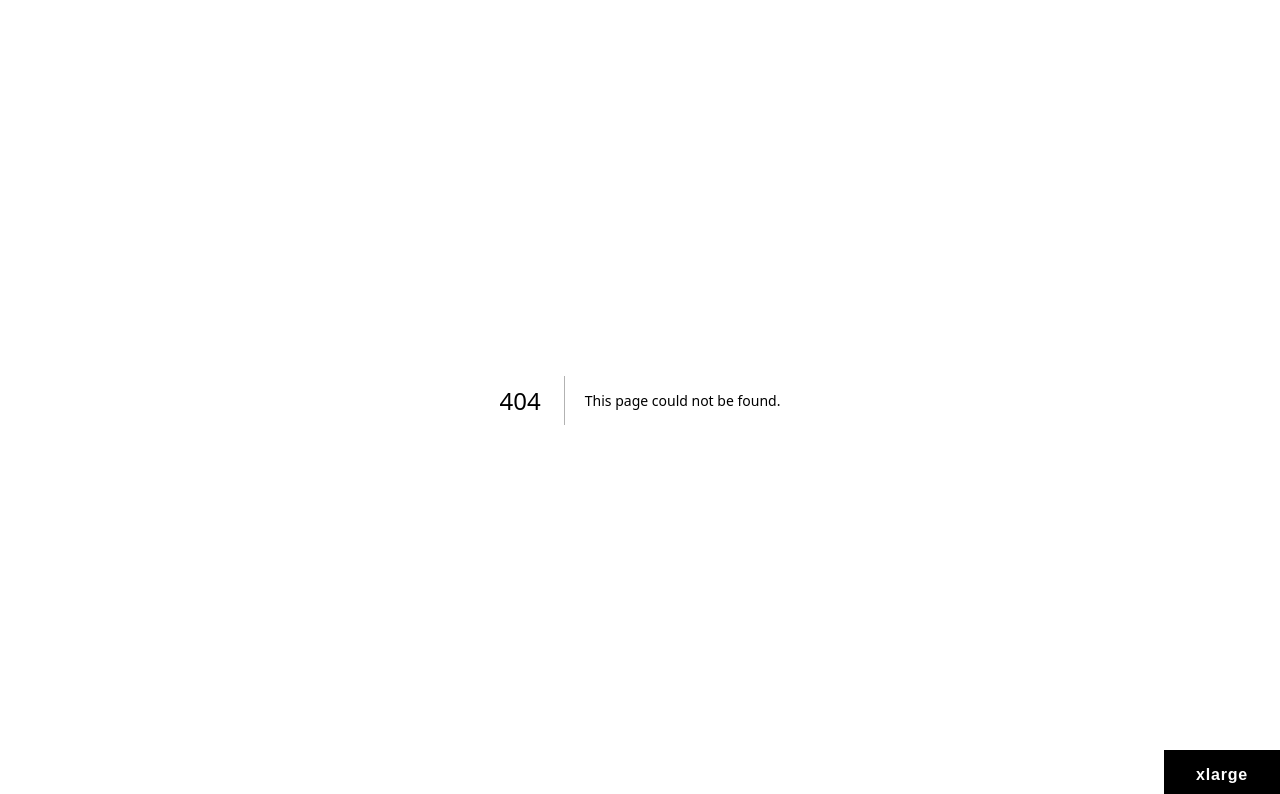
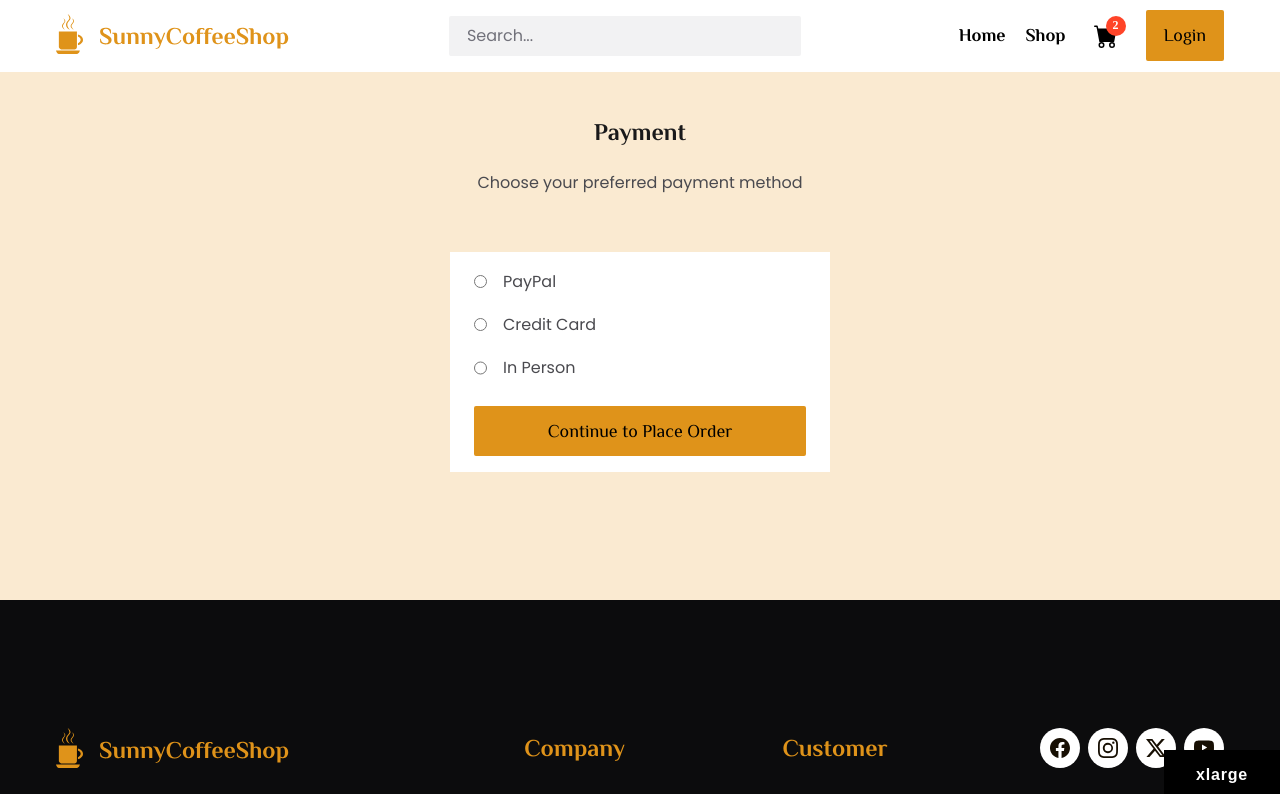
Before and after one commit to harounach/sunnycoffeeshop, a Next.js app: page /checkout/payment in a window 1280 px wide. Before the commit this address had no page. Shown: the top 794 px of the page. Built offline with nearby package versions, Linux system fonts and the light colour scheme.

Commit message:
Create payment page

```diff
--- /dev/null
+++ b/app/checkout/payment/page.tsx
@@ -0,0 +1,25 @@
+import Header from "@/app/ui/navigation/header/Header";
+import Footer from "@/app/ui/navigation/footer/Footer";
+import PaymentForm from "@/app/ui/inputs/PaymentForm";
+
+export default function Page() {
+  return (
+    <div>
+      <Header />
+      <main className="payment-page" id="content">
+        <section className="payment-page__sect section section--page">
+          <div className="container">
+            <h1 className="title title-medium">Payment</h1>
+            <p className="desc body-base">
+              Choose your preferred payment method
+            </p>
+            <div className="payment-page__form">
+              <PaymentForm />
+            </div>
+          </div>
+        </section>
+      </main>
+      <Footer />
+    </div>
+  );
+}
--- /dev/null
+++ b/app/ui/inputs/PaymentForm.tsx
@@ -0,0 +1,38 @@
+import Link from "next/link";
+import classNames from "classnames";
+import Radio from "./Radio";
+import Button from "@/app/ui/actionables/buttons/Button";
+
+interface PaymentFormProps {
+  customClasses?: string;
+}
+
+export default function PaymentForm({ customClasses }: PaymentFormProps) {
+  const classes = classNames("form", customClasses);
+
+  return (
+    <form className={classes}>
+      <div className="radio-group">
+        <Radio
+          name="payment_method"
+          value="paypal"
+          label="PayPal"
+          id="paypal"
+        />
+        <Radio
+          name="payment_method"
+          value="credit_card"
+          label="Credit Card"
+          id="credit_card"
+        />
+        <Radio
+          name="payment_method"
+          value="in_person"
+          label="In Person"
+          id="in_person"
+        />
+      </div>
+      <Button url="/checkout/placeorder" label="Continue to Place Order" />
+    </form>
+  );
+}
--- /dev/null
+++ b/app/ui/inputs/Radio.tsx
@@ -0,0 +1,34 @@
+import classNames from "classnames";
+
+interface RadioProps {
+  name: string;
+  label: string;
+  value: string;
+  id: string;
+  customClasses?: string;
+}
+
+export default function Radio({
+  name,
+  label,
+  value,
+  id,
+  customClasses,
+}: RadioProps) {
+  const classes = classNames("radio", customClasses);
+
+  return (
+    <div className={classes}>
+      <input
+        className="radio__btn"
+        type="radio"
+        name={name}
+        value={value}
+        id={id}
+      />
+      <label className="radio__label body-base" htmlFor={id}>
+        {label}
+      </label>
+    </div>
+  );
+}
--- a/app/ui/inputs/ShippingForm.tsx
+++ b/app/ui/inputs/ShippingForm.tsx
@@ -66,7 +66,7 @@ export default function ShippingForm({ customClasses }: ShippingFormProps) {
         placeholder="Country"
       />
 
-      <Button url="/account/shipping" label="Proceed to Payment" />
+      <Button url="/checkout/payment" label="Proceed to Payment" />
     </form>
   );
 }
--- a/app/ui/styles/components/_form.scss
+++ b/app/ui/styles/components/_form.scss
@@ -4,6 +4,7 @@
 // form
 .form {
   max-width: 450px;
+  min-width: 380px;
   display: flex;
   flex-direction: column;
   gap: vars.$space-5;
@@ -36,3 +37,25 @@
     left: -9999px;
   }
 }
+
+//------------------------------------
+// radio-group
+.radio-group {
+  display: inline-flex;
+  flex-direction: column;
+  gap: vars.$space-3;
+  align-items: flex-start;
+}
+
+// radio
+.radio {
+  display: flex;
+  gap: vars.$space-3;
+  // radio__btn
+  &__btn {
+  }
+
+  // radio__label
+  &__label {
+  }
+}
--- a/app/ui/styles/main.scss
+++ b/app/ui/styles/main.scss
@@ -54,6 +54,7 @@
 @use "./pages/shipping-page";
 @use "./pages/login-page";
 @use "./pages/register-page";
+@use "./pages/payment-page";
 
 // <themes>
 // @use "./themes/theme-values";
--- /dev/null
+++ b/app/ui/styles/pages/_payment-page.scss
@@ -0,0 +1,17 @@
+@use "../abstracts/variables" as vars;
+@use "../abstracts/mixins" as mixins;
+
+// payment-page
+.payment-page {
+}
+
+// payment-page__sect
+.payment-page__sect {
+  background-color: vars.$primary-100;
+}
+
+// payment-page__form
+.payment-page__form {
+  display: flex;
+  justify-content: center;
+}
```
